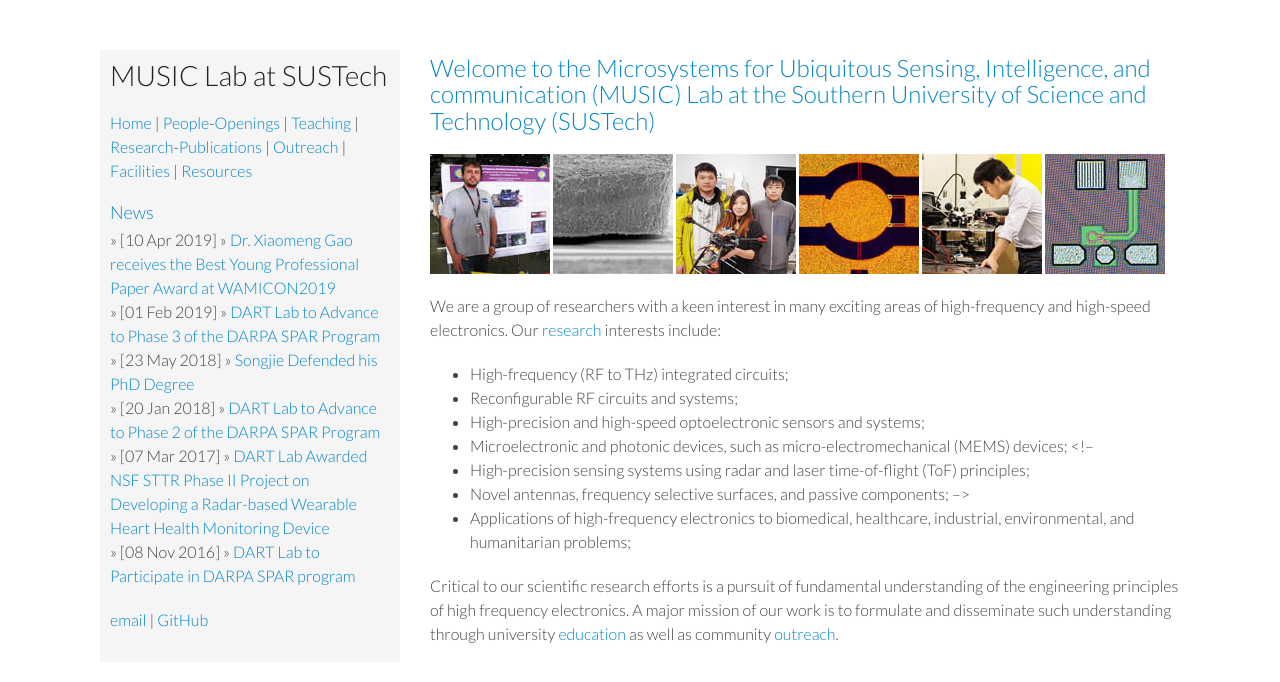
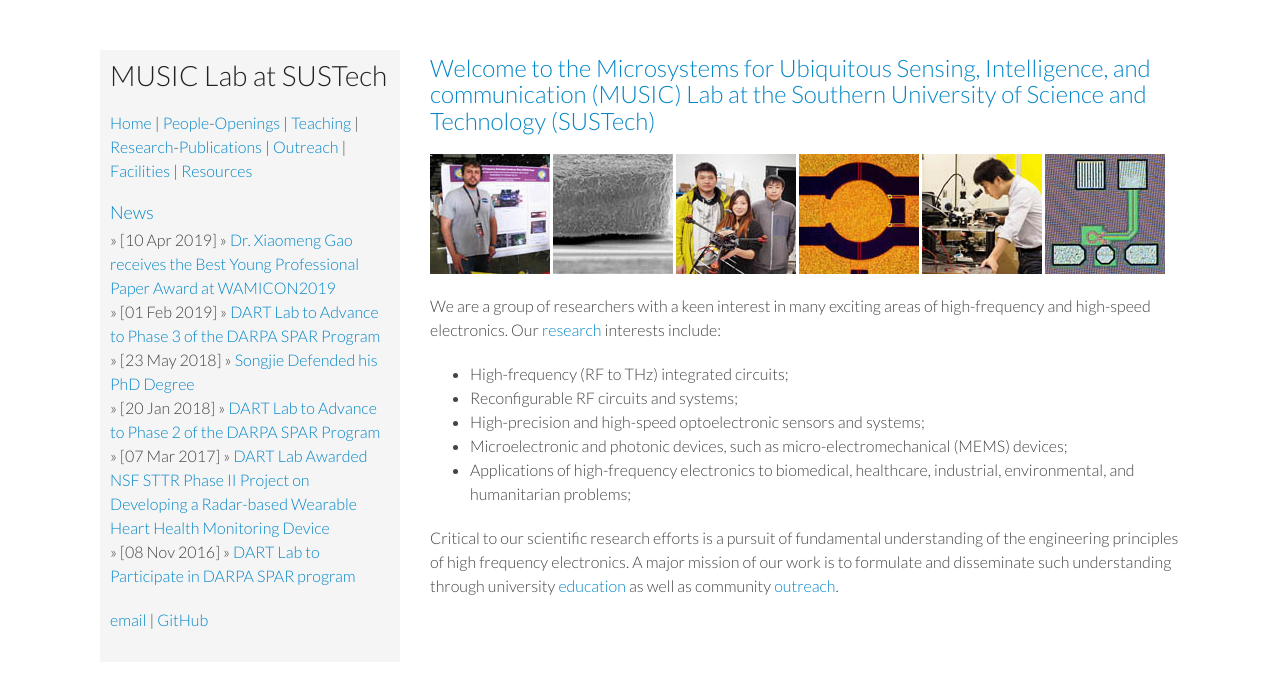
Before and after one commit to musc-lab/musc-lab, a Jekyll site: the page built from index.md, in a window 1280 px wide. Shown: the top 682 px of the page. Built offline with Jekyll 4.4.1, drawn with Linux system fonts in a browser that asks for light colours; nearby versions of some CDN libraries; comment, search, counter and statistics services are not loaded.

Commit message:
update front page

```diff
--- a/index.md
+++ b/index.md
@@ -24,12 +24,12 @@ We are a group of researchers with a keen interest in many exciting areas of hig
 - Reconfigurable RF circuits and systems;
 - High-precision and high-speed optoelectronic sensors and systems;
 - Microelectronic and photonic devices, such as micro-electromechanical (MEMS) devices;
+- Applications of high-frequency electronics to biomedical, healthcare, industrial, environmental, and humanitarian problems;
+
 <!--
 - High-precision sensing systems using radar and laser time-of-flight (ToF) principles;
 - Novel antennas, frequency selective surfaces, and passive components;
  -->
-- Applications of high-frequency electronics to biomedical, healthcare, industrial, environmental, and humanitarian problems;
-
 
 Critical to our scientific research efforts is a pursuit of fundamental understanding of the engineering principles of high frequency electronics. A major mission of our work is to formulate and disseminate such understanding through university [education](/education/) as well as community [outreach](/education/outreach.html).
 <!---
```
